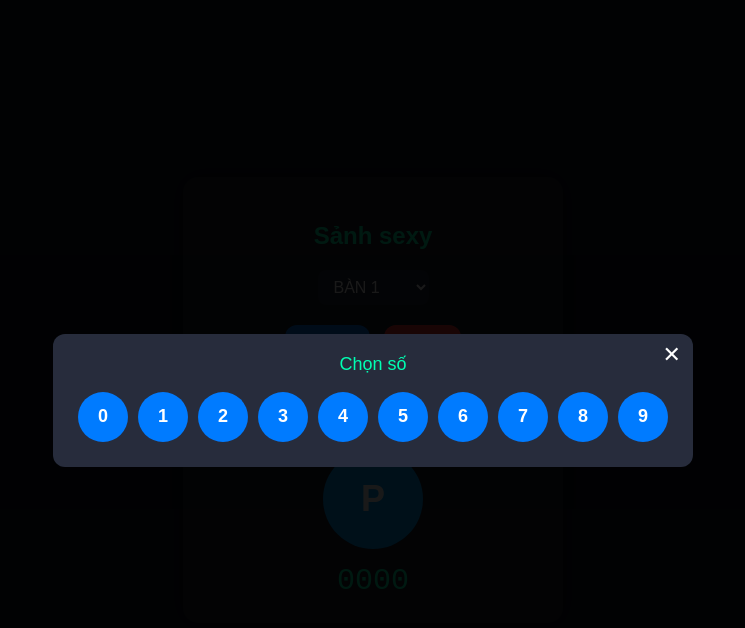
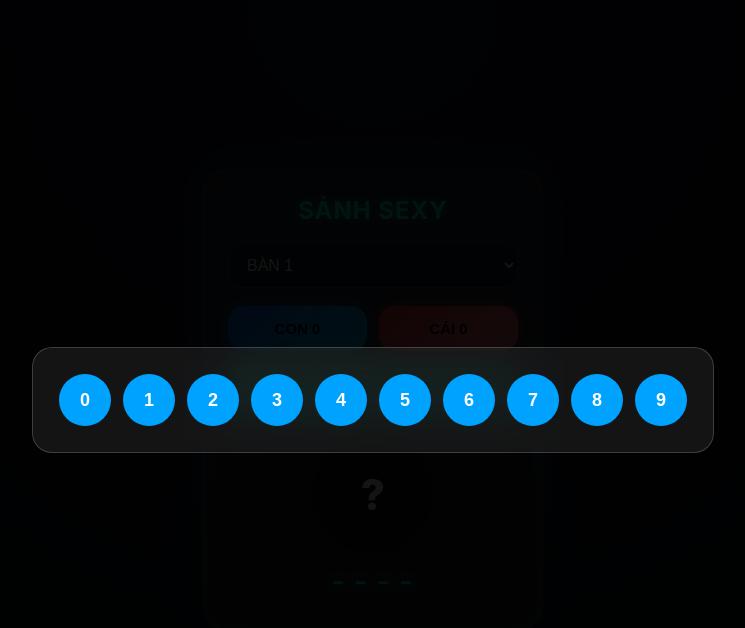
Before and after one commit to Stazee-58/Tool, a plain HTML site: page index.html in a window 1280 px wide. Both pictures are taken after a click on the button "CON 0". Shown: the whole page, without its empty margins (267-1012 px from the left). Drawn offline with Linux system fonts and the light colour scheme.

Commit message:
Update index.html

```diff
--- a/index.html
+++ b/index.html
@@ -3,214 +3,270 @@
 <head>
 <meta charset="UTF-8">
 <meta name="viewport" content="width=device-width, initial-scale=1.0">
-<title>Sảnh sexy</title>
+<title>Sảnh Sexy • Premium</title>
+
 <style>
-body {
-  background: #0b1220;
-  font-family: 'Arial', sans-serif;
-  display: flex;
-  justify-content: center;
-  align-items: center;
-  height: 100vh;
-  margin: 0;
+:root{
+  --bg:#070b16;
+  --glass:rgba(255,255,255,0.08);
+  --border:rgba(255,255,255,0.18);
+  --neon:#00ffcc;
+  --blue:#00a2ff;
+  --red:#ff3b3b;
 }
-.container {
-  background: #1a1f2c;
-  padding: 25px 30px;
-  border-radius: 15px;
-  box-shadow: 0 0 25px rgba(0,0,0,0.5);
-  text-align: center;
-  width: 320px;
+*{box-sizing:border-box}
+
+body{
+  margin:0;
+  height:100vh;
+  display:flex;
+  justify-content:center;
+  align-items:center;
+  background:radial-gradient(circle at top,#0e1630,#050810 70%);
+  font-family:Inter,system-ui,sans-serif;
+  color:white;
 }
-h2 {
-  color: #00FFB2;
-  margin-bottom: 20px;
+
+.container{
+  width:340px;
+  padding:26px 24px 28px;
+  border-radius:26px;
+  background:var(--glass);
+  backdrop-filter:blur(18px);
+  border:1px solid var(--border);
+  box-shadow:0 0 40px rgba(0,255,204,.12), inset 0 0 20px rgba(255,255,255,.05);
+  text-align:center;
 }
-select {
-  padding: 8px 12px;
-  border-radius: 8px;
-  border: none;
-  background: #272c3c;
-  color: white;
-  font-size: 16px;
-  margin-bottom: 15px;
+
+h2{
+  margin:0 0 18px;
+  font-weight:700;
+  letter-spacing:1px;
+  color:var(--neon);
+  text-shadow:0 0 10px rgba(0,255,204,.6);
 }
-button {
-  border: none;
-  border-radius: 12px;
-  padding: 12px 18px;
-  font-size: 16px;
-  font-weight: bold;
-  margin: 5px;
-  cursor: pointer;
-  transition: 0.2s;
+
+select{
+  width:100%;
+  padding:12px 14px;
+  border-radius:14px;
+  border:1px solid var(--border);
+  background:rgba(0,0,0,.35);
+  color:white;
+  font-size:16px;
+  margin-bottom:18px;
 }
-button:hover {
-  transform: scale(1.05);
+
+.btn-row{
+  display:flex;
+  gap:12px;
+  margin-bottom:16px;
 }
-#btnCon { background: #007BFF; color: white; }
-#btnCai { background: #FF3B3B; color: white; }
-#calcBtn { background: #00B894; color: white; width: 100%; margin-top: 15px; }
-#circle {
-  width: 100px;
-  height: 100px;
-  border-radius: 50%;
-  line-height: 100px;
-  font-weight: bold;
-  font-size: 36px;
-  margin: 15px auto;
-  color: white;
-  background: #00A2FF;
-  transition: 0.3s;
+
+button{
+  flex:1;
+  border:none;
+  border-radius:16px;
+  padding:14px 0;
+  font-size:15px;
+  font-weight:700;
+  cursor:pointer;
+  transition:.25s;
 }
-#result {
-  font-family: monospace;
-  font-size: 30px;
-  color: #00FFB2;
-  margin-top: 10px;
+
+button:active{transform:scale(.95)}
+
+#btnCon{
+  background:linear-gradient(135deg,#0d6efd,#00c6ff);
+  box-shadow:0 0 18px rgba(0,162,255,.6);
 }
-.overlay {
-  position: fixed;
-  top:0; left:0;
-  width:100%; height:100%;
-  background: rgba(0,0,0,0.9);
-  display:flex; align-items:center; justify-content:center; z-index:100;
+#btnCai{
+  background:linear-gradient(135deg,#ff3b3b,#ff7676);
+  box-shadow:0 0 18px rgba(255,59,59,.6);
 }
-.overlay-frame {
-  background:#272c3c; padding:20px; border-radius:12px; text-align:center; position:relative;
+#calcBtn{
+  width:100%;
+  background:linear-gradient(135deg,#00ffcc,#00b894);
+  color:#042b26;
+  box-shadow:0 0 22px rgba(0,255,204,.6);
 }
-.overlay-frame button {
-  width:50px; height:50px; border-radius:50%; border:none; margin:5px; font-weight:bold; cursor:pointer; color:white; font-size:18px;
-  transition: 0.2s;
+
+#circle{
+  margin:22px auto 10px;
+  width:120px;
+  height:120px;
+  border-radius:50%;
+  display:flex;
+  align-items:center;
+  justify-content:center;
+  font-size:42px;
+  font-weight:800;
+  background:#111;
+  box-shadow:inset 0 0 25px rgba(0,0,0,.8);
+  transition:.3s;
 }
-.overlay-frame button:hover { transform: scale(1.1); }
-.overlay-close {
-  position:absolute; top:8px; right:12px; font-size:22px; cursor:pointer; color:white;
+
+#result{
+  font-family:monospace;
+  font-size:34px;
+  letter-spacing:2px;
+  color:var(--neon);
+  text-shadow:0 0 12px rgba(0,255,204,.7);
+}
+
+/* overlay */
+.overlay{
+  position:fixed;
+  inset:0;
+  background:rgba(0,0,0,.92);
+  display:flex;
+  justify-content:center;
+  align-items:center;
+  z-index:999;
+}
+.overlay-frame{
+  background:var(--glass);
+  backdrop-filter:blur(16px);
+  padding:20px;
+  border-radius:20px;
+  border:1px solid var(--border);
+}
+.overlay-frame button{
+  width:52px;
+  height:52px;
+  border-radius:50%;
+  margin:6px;
+  font-size:18px;
+  font-weight:bold;
+  border:none;
+  color:white;
 }
 </style>
 </head>
+
 <body>
 <div class="container">
-  <h2>Sảnh sexy</h2>
-  <div>
-    <select id="table">
-      <option>BÀN 1</option>
-      <option>BÀN C01</option>
-      <option>BÀN C05</option>
-      <option>BÀN C06</option>
-      <option>BÀN C07</option>
-    </select>
-  </div>
-  <div>
+  <h2>SẢNH SEXY</h2>
+
+  <select id="table">
+    <option>BÀN 1</option>
+    <option>BÀN C01</option>
+    <option>BÀN C03</option>
+    <option>BÀN C05</option>
+    <option>BÀN C06</option>
+    <option>BÀN C07</option>
+  </select>
+
+  <div class="btn-row">
     <button id="btnCon">CON 0</button>
     <button id="btnCai">CÁI 0</button>
   </div>
-  <button id="calcBtn">TÍNH</button>
-  <div id="circle">P</div>
-  <div id="result">0000</div>
+
+  <button id="calcBtn">TÍNH KẾT QUẢ</button>
+
+  <div id="circle">?</div>
+  <div id="result">----</div>
 </div>
 
 <script>
-let con = 0, cai = 0;
+let con=0,cai=0;
 
-// --- Công thức ---
-function f_ban1(x,y){ return Math.round((-1747/7) + (4504/21)*x - (5/6)*y - (401/21)*(x**2)); }
-function f_banC01(x,y){ return Math.round(x + Math.floor((200*y + 2)/7)); }
-function f_banC05(a,b){ let P=-0.378,Q=12.522,R=6.4; return Math.round(P*(a**2)+Q*a+R*b+96); }
-function f_banC06(x,y){ return Math.round(-9435.9036 + 1372.9237*x + 2314.0843*y - 35.56225*(x**2) - 160.79518*x*y - 139.01205*(y**2)); }
-function f_banC07(a,b){ return Math.round(36.65*(a**2) + 7.05*(b**2) - 42.3*a*b); }
+/* ==== CÔNG THỨC ==== */
+function f_ban1(x,y){return Math.round((-1747/7)+(4504/21)*x-(5/6)*y-(401/21)*x*x);}
+function f_banC01(x,y){return Math.round(x+Math.floor((200*y+2)/7));}
+function f_banC03(a,b){return Math.round(12.7*a*a+9.3*b*b-21.4*a*b+18.6*a+25.1*b+77);}
+function f_banC05(a,b){return Math.round(-0.378*a*a+12.522*a+6.4*b+96);}
+function f_banC06(x,y){return Math.round(-9435.9+1372.9*x+2314.1*y-35.56*x*x-160.8*x*y-139*y*y);}
+function f_banC07(a,b){return Math.round(36.65*a*a+7.05*b*b-42.3*a*b);}
 
-function formatResult(x,y,table){
-  let val;
-  switch(table){
-    case "BÀN 1": val=f_ban1(x,y); break;
-    case "BÀN C01": val=f_banC01(x,y); break;
-    case "BÀN C05": val=f_banC05(x,y); break;
-    case "BÀN C06": val=f_banC06(x,y); break;
-    case "BÀN C07": val=f_banC07(x,y); break;
-  }
-  return Math.abs(val).toString().padStart(4,'0');
+function calcVal(a,b,t){
+  return Math.abs(
+    t==="BÀN 1"?f_ban1(a,b):
+    t==="BÀN C01"?f_banC01(a,b):
+    t==="BÀN C03"?f_banC03(a,b):
+    t==="BÀN C05"?f_banC05(a,b):
+    t==="BÀN C06"?f_banC06(a,b):
+    f_banC07(a,b)
+  );
 }
 
-// --- Overlay chọn số ---
-function chooseNumber(target){
-  let overlay=document.createElement('div'); overlay.className='overlay';
-  let frame=document.createElement('div'); frame.className='overlay-frame';
-  let close=document.createElement('div'); close.className='overlay-close'; close.textContent='✕';
-  close.onclick=()=>document.body.removeChild(overlay);
-  frame.appendChild(close);
-  let title=document.createElement('div'); title.textContent='Chọn số'; title.style.marginBottom='12px'; title.style.color='#00FFB2'; title.style.fontSize='18px';
-  frame.appendChild(title);
+/* ==== OVERLAY CHỌN SỐ ==== */
+function pick(isCon){
+  let o=document.createElement("div");
+  o.className="overlay";
+  let f=document.createElement("div");
+  f.className="overlay-frame";
 
   for(let i=0;i<10;i++){
-    let btn=document.createElement('button'); btn.textContent=i;
-    btn.style.background=target.id==='btnCon'?'#007BFF':'#FF3B3B';
-    btn.onclick=()=>{
-      if(target.id==='btnCon'){ con=i; target.textContent='CON '+i; }
-      else{ cai=i; target.textContent='CÁI '+i; }
-      document.body.removeChild(overlay);
+    let b=document.createElement("button");
+    b.textContent=i;
+    b.style.background=isCon?"#00a2ff":"#ff3b3b";
+    b.onclick=()=>{
+      if(isCon){con=i;btnCon.textContent="CON "+i;}
+      else{cai=i;btnCai.textContent="CÁI "+i;}
+      document.body.removeChild(o);
     };
-    frame.appendChild(btn);
+    f.appendChild(b);
   }
-
-  overlay.appendChild(frame);
-  document.body.appendChild(overlay);
+  o.appendChild(f);
+  document.body.appendChild(o);
 }
 
-// --- Hiệu ứng số ---
-function animateRandom(finalValue, callback){
-  let duration=500,interval=50,steps=duration/interval,counter=0;
-  let intv=setInterval(()=>{
-    if(counter<steps){
-      let str='';
-      for(let c of finalValue){ str+=/\d/.test(c)?Math.floor(Math.random()*10):c; }
-      document.getElementById('result').textContent=str.padStart(4,'0');
-      counter++;
-    } else { clearInterval(intv); revealNumber(finalValue,callback); }
-  }, interval);
+/* ==== HIỆU ỨNG CHẠY SỐ (NHƯ CŨ) ==== */
+function animateNumber(finalValue, callback){
+  let steps=12;
+  let count=0;
+  let timer=setInterval(()=>{
+    if(count<steps){
+      result.textContent=Math.floor(Math.random()*10000).toString().padStart(4,"0");
+      count++;
+    }else{
+      clearInterval(timer);
+      reveal(finalValue,callback);
+    }
+  },60);
 }
 
-function revealNumber(finalValue, callback){
-  let display=finalValue.split('').map(c=>/\d/.test(c)?'_':c);
-  let index=0;
-  function showNext(){
-    while(index<finalValue.length && !/\d/.test(finalValue[index])) index++;
-    if(index<finalValue.length){
-      display[index]=finalValue[index];
-      document.getElementById('result').textContent=display.join('');
-      index++;
-      setTimeout(showNext,80);
-    } else callback();
+function reveal(finalValue, callback){
+  let display=["_","_","_","_"];
+  let i=0;
+  function step(){
+    if(i<4){
+      display[i]=finalValue[i];
+      result.textContent=display.join("");
+      i++;
+      setTimeout(step,80);
+    }else callback();
   }
-  showNext();
+  step();
 }
 
-// --- Tính toán ---
+/* ==== CALC ==== */
 function calculate(){
-  let table=document.getElementById('table').value;
-  let resultStr=formatResult(con,cai,table);
-  let resultInt=parseInt(resultStr);
-  let circle=document.getElementById('circle');
-  circle.style.background='#202533'; circle.textContent='?'; document.getElementById('result').textContent='----';
+  let t=table.value;
+  let v=calcVal(con,cai,t);
+  let even=v%2===0;
+  let final=v.toString().padStart(4,"0");
 
-  function showFinal(){
-    let even=resultInt%2===0;
-    if(["BÀN 1","BÀN C05","BÀN C06"].includes(table)){
-      circle.style.background=even?"#00A2FF":"#FF3B3B"; circle.textContent=even?"P":"B";
-    } else if(table==="BÀN C01"){
-      circle.style.background=even?"#FF3B3B":"#00A2FF"; circle.textContent=even?"B":"P";
-    } else{
-      circle.style.background=even?"#00A2FF":"#FF3B3B"; circle.textContent=even?"P":"B";
-    }
-  }
+  circle.textContent="?";
+  circle.style.background="#111";
+  result.textContent="----";
 
-  animateRandom(resultStr, showFinal);
+  animateNumber(final,()=>{
+    circle.textContent=even?"P":"B";
+    circle.style.background=even
+      ?"radial-gradient(circle,#00c6ff,#004b75)"
+      :"radial-gradient(circle,#ff7676,#7a0000)";
+    circle.style.boxShadow=even
+      ?"0 0 30px rgba(0,162,255,.8)"
+      :"0 0 30px rgba(255,59,59,.8)";
+  });
 }
 
-// --- Event ---
-document.getElementById('btnCon').addEventListener('click',()=>chooseNumber(document.getElementById('btnCon')));
-document.getElementById('btnCai').addEventListener('click',()=>chooseNumber(document.getElementById('btnCai')));
-document.getElementById('calcBtn').addEventListener('click',calculate);
+/* ==== EVENT ==== */
+btnCon.onclick=()=>pick(true);
+btnCai.onclick=()=>pick(false);
+calcBtn.onclick=calculate;
 </script>
 </body>
 </html>
```
